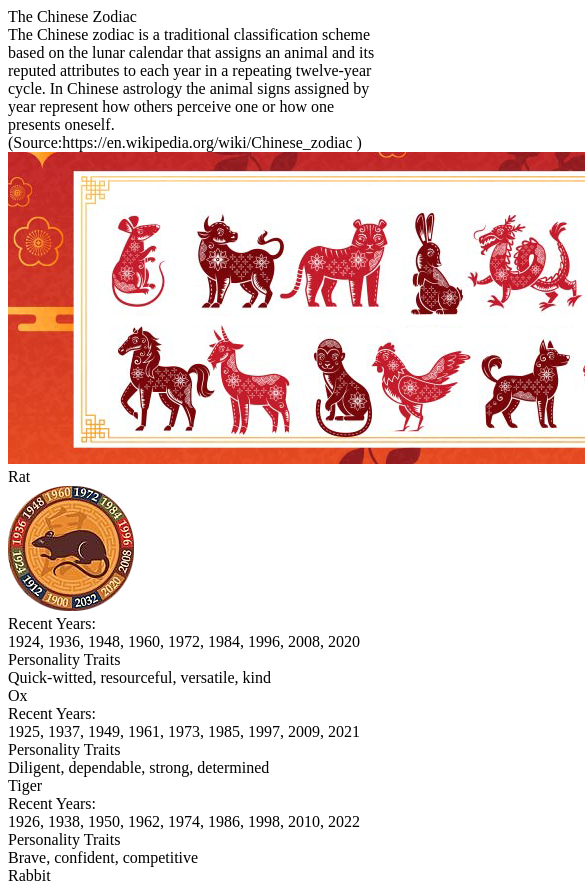
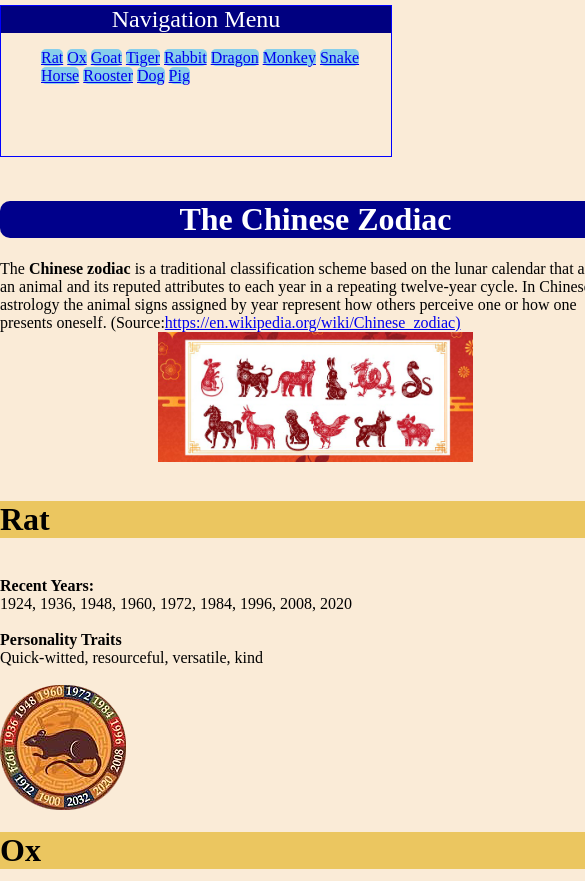
Before and after one commit to jbarbosa39112/jbarbosa39112, a plain HTML site: page CST 251/Lab 3/Chinese Zodiac.html in a window 390 px wide. Shown: the top 881 px of the page, 585 px wide, since content can reach past the window. After the commit the page ends 844 px from the top, so only its background shows below. Drawn offline with Linux system fonts and the light colour scheme.

Commit message:
Add files via upload

```diff
--- a/CST 251/Lab 3/Chinese Zodiac.html
+++ b/CST 251/Lab 3/Chinese Zodiac.html
@@ -1,68 +1,133 @@
-<!DOCTYPE html>
-<html>
+<<!DOCTYPE html>
+<html lang="en">
 
 <head>
     <meta charset="utf-8">
     <meta name="viewport" content="width=device-width">
     <title>Chinese Zodiac</title>
-    <link href="style.css" rel="stylesheet" type="text/css" /link>
+    <link href="css.css" rel="stylesheet" type="text/css">
+
 </head>
 
 <body>
-    The Chinese Zodiac <br>
-    The Chinese zodiac is a traditional classification scheme based on the lunar calendar that assigns an animal and its reputed attributes to each year in a repeating twelve-year cycle. In Chinese astrology the animal signs assigned by year represent how others perceive one or how one presents oneself. (Source:https://en.wikipedia.org/wiki/Chinese_zodiac )
+
+    <nav>
+        <ul>
+            <li><a href="#rat">Rat</a></li>
+            <li><a href="#ox">Ox</a></li> <li><a href="#goat">Goat</a></li>
+            <li><a href="#tiger">Tiger</a></li>
+            <li><a href="#rabbit">Rabbit</a></li>
+            <li><a href="#dragon">Dragon</a></li> <li><a href="#monkey">Monkey</a></li>
+            <li><a href="#snake">Snake</a></li>
+            <li><a href="#horse">Horse</a></li> <li><a href="#rooster">Rooster</a></li> <li><a href="#dog">Dog</a></li>
+            <li><a href="#pig">Pig</a></li></ul>
+    </nav>
+
+    <main>
+     <h1 id="title">The Chinese Zodiac</h1>
+
+    The <strong>Chinese zodiac</strong> is a traditional classification scheme based on the lunar calendar that assigns an animal and its reputed attributes to each year in a repeating twelve-year cycle. In Chinese astrology the animal signs assigned by year represent how others perceive one or how one presents oneself. (Source:<a href="https://en.wikipedia.org/wiki/Chinese_zodiac">https://en.wikipedia.org/wiki/Chinese_zodiac)</a>
     <br>
-    <img src="img/zodiac-signs.png">
+    <img src="img/zodiac-signs.png" alt="Image showing the 12 zodiac animals" class="center">
     <br>
-    Rat
-    <br><img src="img/rat.png">
-    <br>Recent Years:<br>
+    <h1 id="rat">Rat</h1>
+
+    <br><strong>Recent Years:</strong><br>
     1924, 1936, 1948, 1960, 1972, 1984, 1996, 2008, 2020
-    <br>Personality Traits<br>Quick-witted, resourceful, versatile, kind    <br>
-    Ox
-    <br>Recent Years:<br>
-    1925, 1937, 1949, 1961, 1973, 1985, 1997, 2009, 2021
-    <br>Personality Traits<br>Diligent, dependable, strong, determined    <br>
-    Tiger
-        <br>Recent Years:<br>
+    <br>
+    <br><strong>Personality Traits</strong><br>Quick-witted, resourceful, versatile, kind    <br>
+    <br><img src="img/rat.png" alt="Rat zodiac symbol">
+
+
+
+    <h1 id="ox">Ox</h1>
+    <br><strong>Recent Years:</strong><br>    1925, 1937, 1949, 1961, 1973, 1985, 1997, 2009, 2021
+<br>
+    <br><strong>Personality Traits</strong><br>Diligent, dependable, strong, determined    <br>
+    <br><img src="img/ox.png" alt="Ox zodiac symbol">
+
+
+    <h1 id="tiger">Tiger</h1>
+        <br><strong>Recent Years:</strong><br>
     1926, 1938, 1950, 1962, 1974, 1986, 1998, 2010, 2022
-    <br>Personality Traits<br>Brave, confident, competitive    <br>
-    Rabbit
-        <br>Recent Years:<br>
+<br>
+    <br><strong>Personality Traits</strong><br>Brave, confident, competitive    <br>
+   <br><img src="img/tiger.png" alt="Tiger zodiac symbol">
+
+
+    <h1 id="rabbit">Rabbit</h1>
+        <br><strong>Recent Years:</strong><br>
     1927, 1939, 1951, 1963, 1975, 1987, 1999, 2011, 2023
-    <br>Personality Traits<br>Quiet, elegant, kind, responsible    <br>
-    Dragon
-        <br>Recent Years:<br>
+<br>
+    <br><strong>Personality Traits</strong><br>Quiet, elegant, kind, responsible    <br>
+    <br><img src="img/rabbit.png" alt="Rabbit zodiac symbol">
+
+
+    <h1 id="dragon">Dragon </h1>
+        <br><strong>Recent Years:</strong><br>
     1928, 1940, 1952, 1964, 1976, 1988, 2000, 2012, 2024
-    <br>Personality Traits<br>Confident, intelligent, enthusiastic    <br>
-    Snake
-    <br>Recent Years:<br>
+<br>
+    <br><strong>Personality Traits</strong><br>Confident, intelligent, enthusiastic    <br>
+   <br><img src="img/dragon.png" alt="Dragon zodiac symbol">
+
+
+    <h1 id="snake">Snake</h1>
+    <br><strong>Recent Years:</strong><br>
     1929, 1941, 1953, 1965, 1977, 1989, 2001, 2013, 2025
-    <br>Personality Traits<br>Enigmatic, intelligent, wise    <br>
-    Horse
-        <br>Recent Years:<br>
+<br>
+    <br><strong>Personality Traits</strong><br>Enigmatic, intelligent, wise    <br>
+   <br><img src="img/snake.png" alt="Snake zodiac symbol">
+
+
+    <h1 id="horse">Horse</h1>
+        <br><strong>Recent Years:</strong><br>
     1930, 1942, 1954, 1966, 1978, 1990, 2002, 2014, 2026
-    <br>Personality Traits<br>Animated, active, energetic    <br>
-    Goat
-        <br>Recent Years:<br>
+<br>
+    <br><strong>Personality Traits</strong><br>Animated, active, energetic    <br>
+  <br><img src="img/horse.png" alt="Horse zodiac symbol">
+
+
+    <h1 id="goat">Goat</h1>
+        <br><strong>Recent Years:</strong><br>
     1931, 1943, 1955, 1967, 1979, 1991, 2003, 2015, 2027
-    <br>Personality Traits<br>Calm, gentle, sympathetic    <br>
-    Monkey     <br>Recent Years:<br>
+<br>
+    <br><strong>Personality Traits</strong><br>Calm, gentle, sympathetic    <br>
+   <br><img src="img/goat.png" alt="Goat zodiac symbol">
+
+
+    <h1 id="monkey">Monkey</h1>
+    <br><strong>Recent Years:</strong><br>
     1932, 1944, 1956, 1968, 1980, 1992, 2004, 2016, 2028
-    <br>Personality Traits<br>Sharp, smart, curiosity    <br>
-    Rooster
-        <br>Recent Years:<br>1933, 1945, 1957, 1969, 1981, 1993, 2005, 2017, 2029
-    <br>Personality Traits<br>Observant, hardworking, courageous    <br>
-    Dog
-        <br>Recent Years:<br>
+<br>
+    <br><strong>Personality Traits</strong><br>Sharp, smart, curiosity    <br>
+   <br><img src="img/monkey.png" alt="Monkey zodiac symbol">
+
+
+    <h1 id="rooster">Rooster</h1>
+        <br><strong>Recent Years:</strong><br>1933, 1945, 1957, 1969, 1981, 1993, 2005, 2017, 2029
+<br>
+    <br><strong>Personality Traits</strong><br>Observant, hardworking, courageous    <br>
+   <br><img src="img/rooster.png" alt="Rooster zodiac symbol">
+
+
+    <h1 id="dog">Dog</h1>
+        <br><strong>Recent Years:</strong><br>
     1934, 1946, 1958, 1970, 1982, 1994, 2006, 2018, 2030
-    <br>Personality Traits<br>Lovely, honest, prudent    <br>
-    Pig
-        <br>Recent Years:<br>
+<br>
+    <br><strong>Personality Traits</strong><br>Lovely, honest, prudent    <br>
+   <br><img src="img/dog.png" alt="Dog zodiac symbol">
+
+
+    <h1 id="pig">Pig</h1>
+        <br><strong>Recent Years:</strong><br>
     1935, 1947, 1959, 1971, 1983, 1995, 2007, 2019, 2031
-    <br>Personality Traits<br>Compassionate, generous, diligent
+    <br>
+    <br><strong>Personality Traits</strong><br>Compassionate, generous, diligent
+<br><img src="img/pig.png" alt="Pig zodiac symbol">
 
-    <br> Source:http://www.creativeartsguild.org/images/uploads/categories/12_Chinese_Zodiac_Signs.pdf
+
+    <br> Source:<a href="http://www.creativeartsguild.org/images/uploads/categories/12_Chinese_Zodiac_Signs.pdf">http://www.creativeartsguild.org/images/uploads/categories/12_Chinese_Zodiac_Signs.pdf</a>
+    </main>
 </body>
 
 </html>
--- /dev/null
+++ b/CST 251/Lab 3/css.css
@@ -0,0 +1,81 @@
+@charset "UTF-8";
+/* CSS Document */
+
+#title{
+
+	background-color: darkblue;
+	color: white;
+	text-align: center;
+	border-radius: 10px;
+
+}
+
+
+h1{
+	background-color: rgb(235, 198, 96);
+
+
+}
+body {
+    background-color:antiquewhite;
+}
+
+.center {
+  display: block;
+  margin-left: auto;
+  margin-right: auto;
+  width: 50%;
+}
+
+
+nav {
+    position: fixed;
+    top:0;
+    left:0;
+    width:120px;
+}
+
+main {
+    top: 0;
+    left: 150px;
+}
+
+nav  ul li {
+    list-style: none;
+    justify-content: center;
+    display: inline;
+    background-color: skyblue;
+    border-radius: 5px;
+    text-align: center;
+
+}
+
+@media (max-width:768px) {
+
+    nav {
+        position: absolute;
+        top:5px;
+        left:0;
+        width:100%;
+        height:150px;
+        overflow: scroll;
+        border:1px solid blue;
+    }
+
+    nav::before{
+        content: "Navigation Menu";
+        background-color: navy;
+        color:white;
+        font-size:1.5rem;
+        text-align:center;
+        width:100%;
+        display:block;
+    }
+
+    main {
+        position: absolute;
+        top: 180px;
+        left: 0;
+    }
+
+}
```
